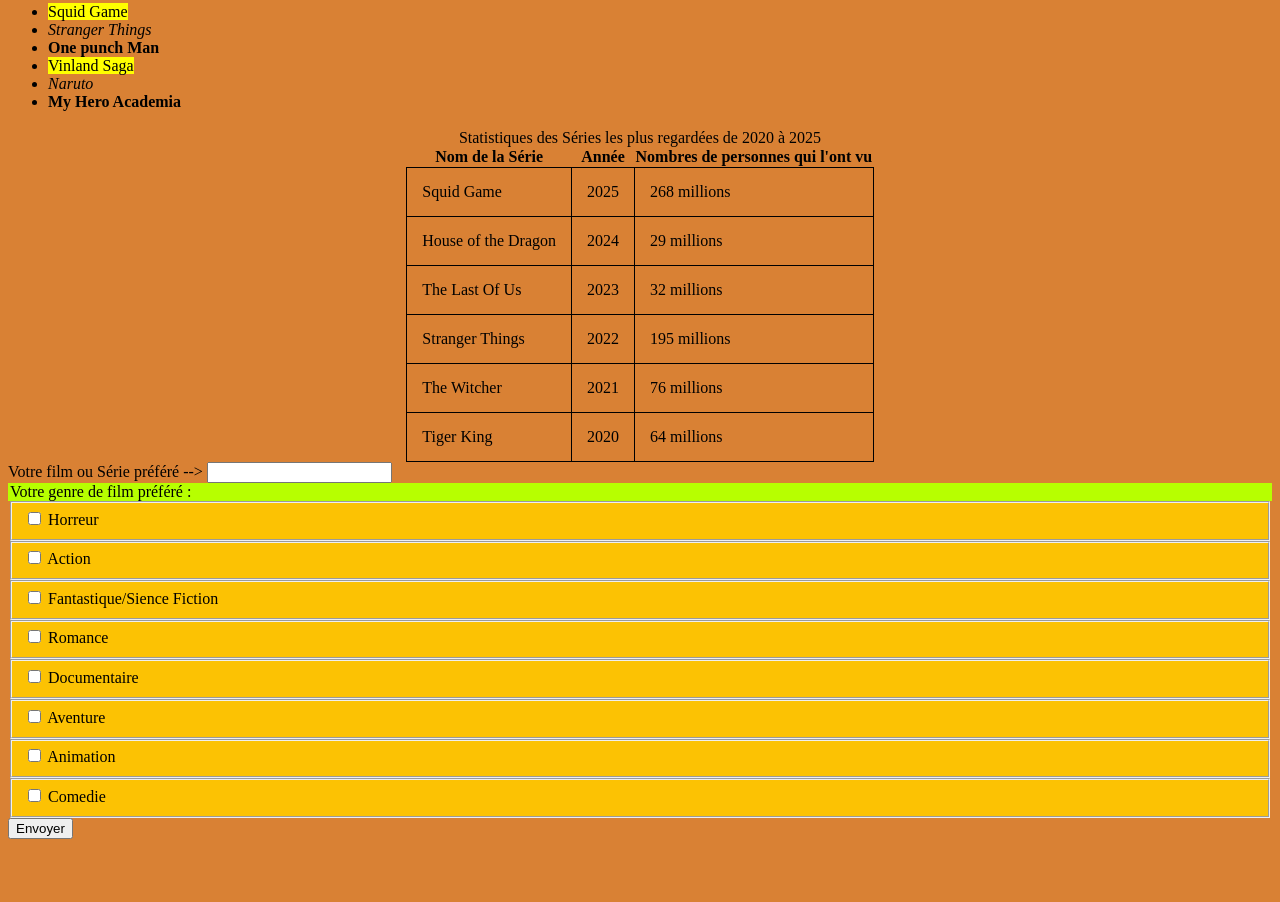
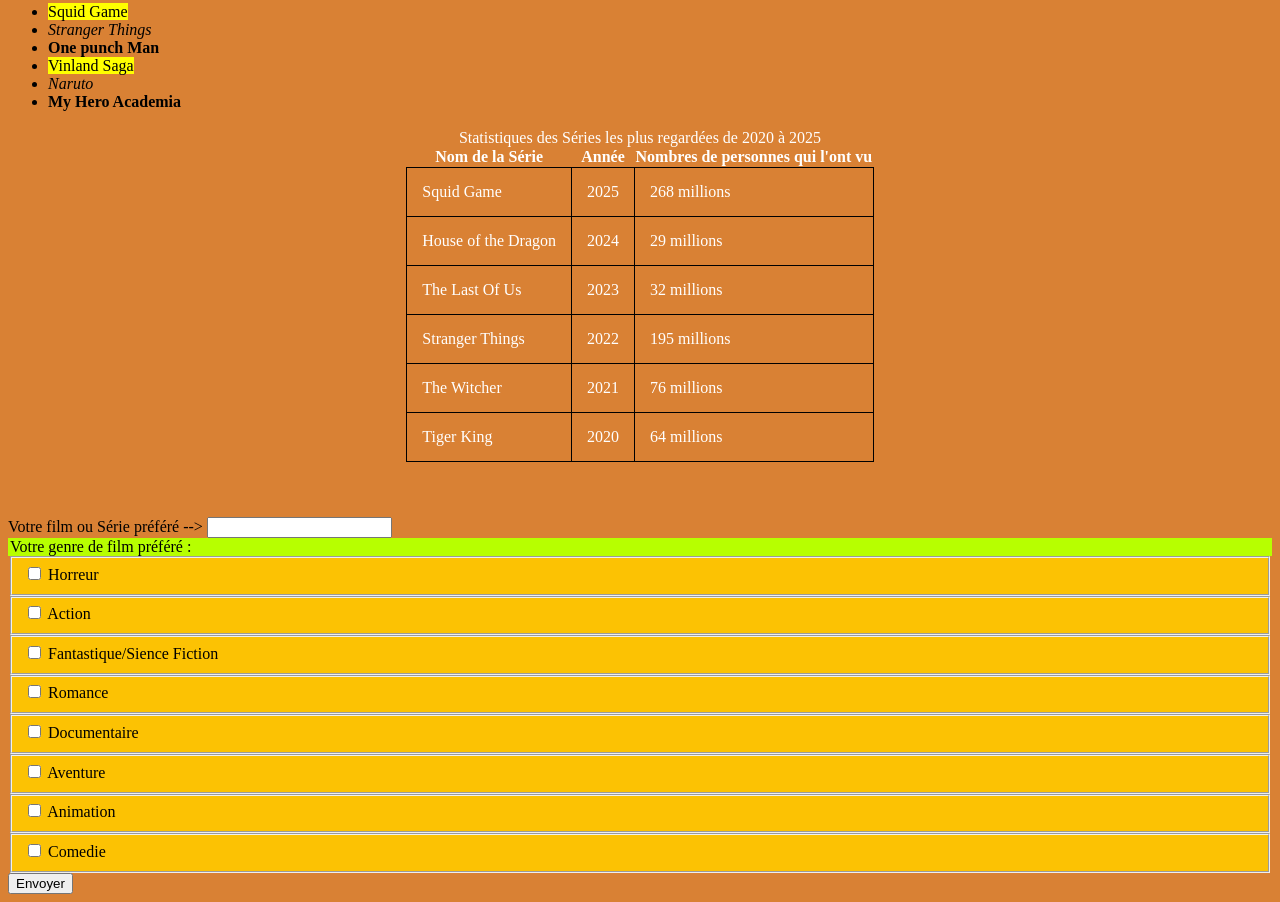
Before and after one commit to Surge-Gamer/les-series-et-les-films, a plain HTML site: page index.html in a window 1280 px wide. Shown: the part 1394-2296 px from the top of the page. Before the commit the page ends 2241 px from the top, so only its background shows below. Drawn offline with Linux system fonts and the light colour scheme.

Commit message:
table text color, marjin

```diff
--- a/index.html
+++ b/index.html
@@ -51,7 +51,7 @@
       <li><strong>My Hero Academia</strong></li>
     </ul>
     <p>
-    <table>
+    <table class="table">
       <caption>Statistiques des Séries les plus regardées de 2020 à 2025</caption>
 
       <tr>
--- a/style.css
+++ b/style.css
@@ -144,3 +144,7 @@ legend {
 .button:hover {
   background-color: blueviolet;
 }
+.table {
+color: white;
+margin-bottom: 55px;
+}
```
